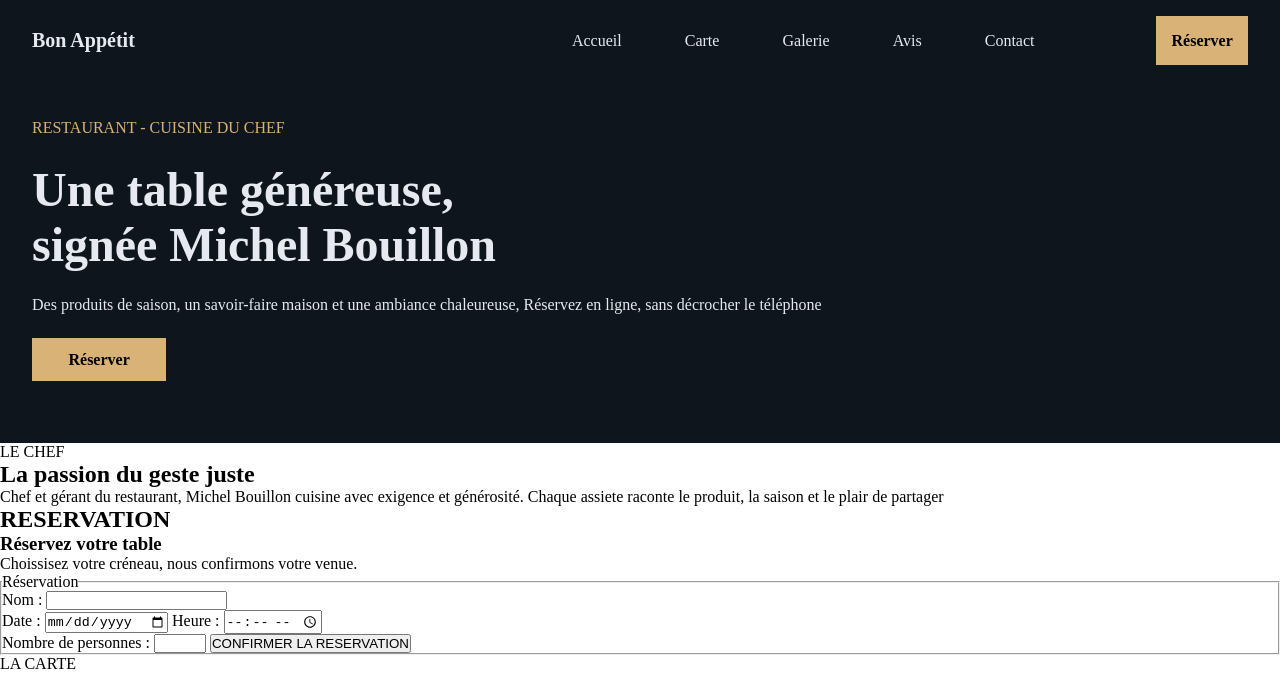
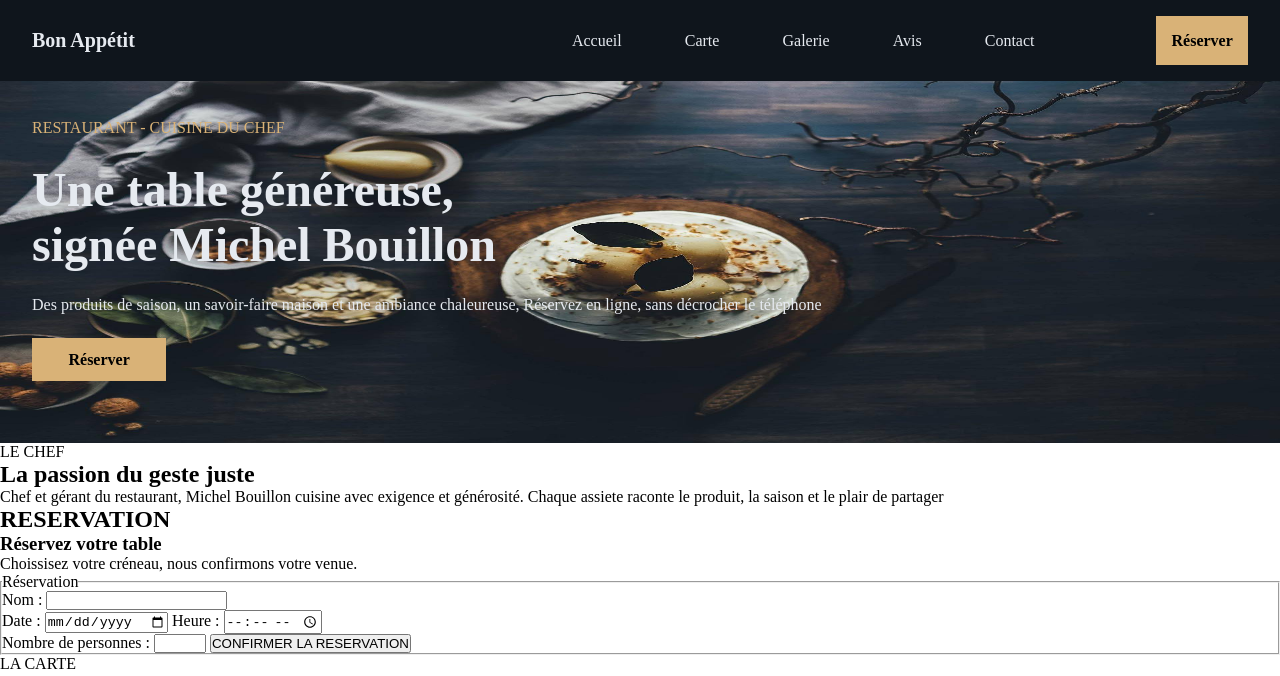
Before and after one commit to RouyouteDev/PROJ-Site-Michel-BOUILLON, a plain HTML site: page index.html in a window 1280 px wide. Shown: the top 676 px of the page. Drawn offline with Linux system fonts and the light colour scheme.

Commit message:
Refactor code structure for improved readability and maintainability

```diff
--- a/assets/css/style.css
+++ b/assets/css/style.css
@@ -40,7 +40,8 @@ header{
 .hero-section{
     color: var(--primary);
     padding: 3% 2.5%;
-    background-color: var(--bg-header);
+    background-image: url("/assets/imgs/cover_dark.jpg");
+    background-size: 100% 100%;
     .intro-hero{
         color: var(--accent);
     }
```
Also changed, not shown: assets/imgs/cover_dark.jpg (renamed from ressources/cover_dark.jpg).
